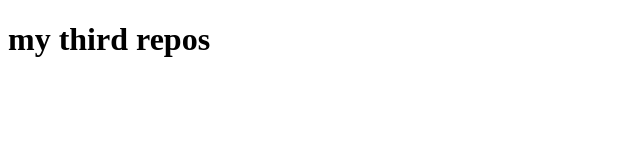
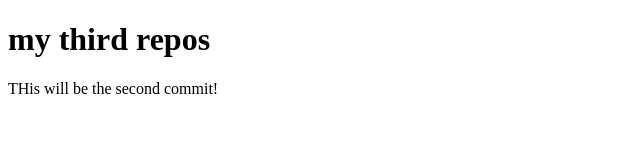
Before and after one commit to ewnet23/MyThird_repos, a plain HTML site: page index.html in a window 1280 px wide. Shown: the whole page, without its empty margins (0-640 px from the left). Drawn offline with Linux system fonts and the light colour scheme.

Commit message:
i added a paragraph

```diff
--- a/index.html
+++ b/index.html
@@ -8,5 +8,6 @@
 </head>
 <body>
     <h1>my third repos</h1>
+    <p>THis will be the second commit!</p>
 </body>
 </html>
```
